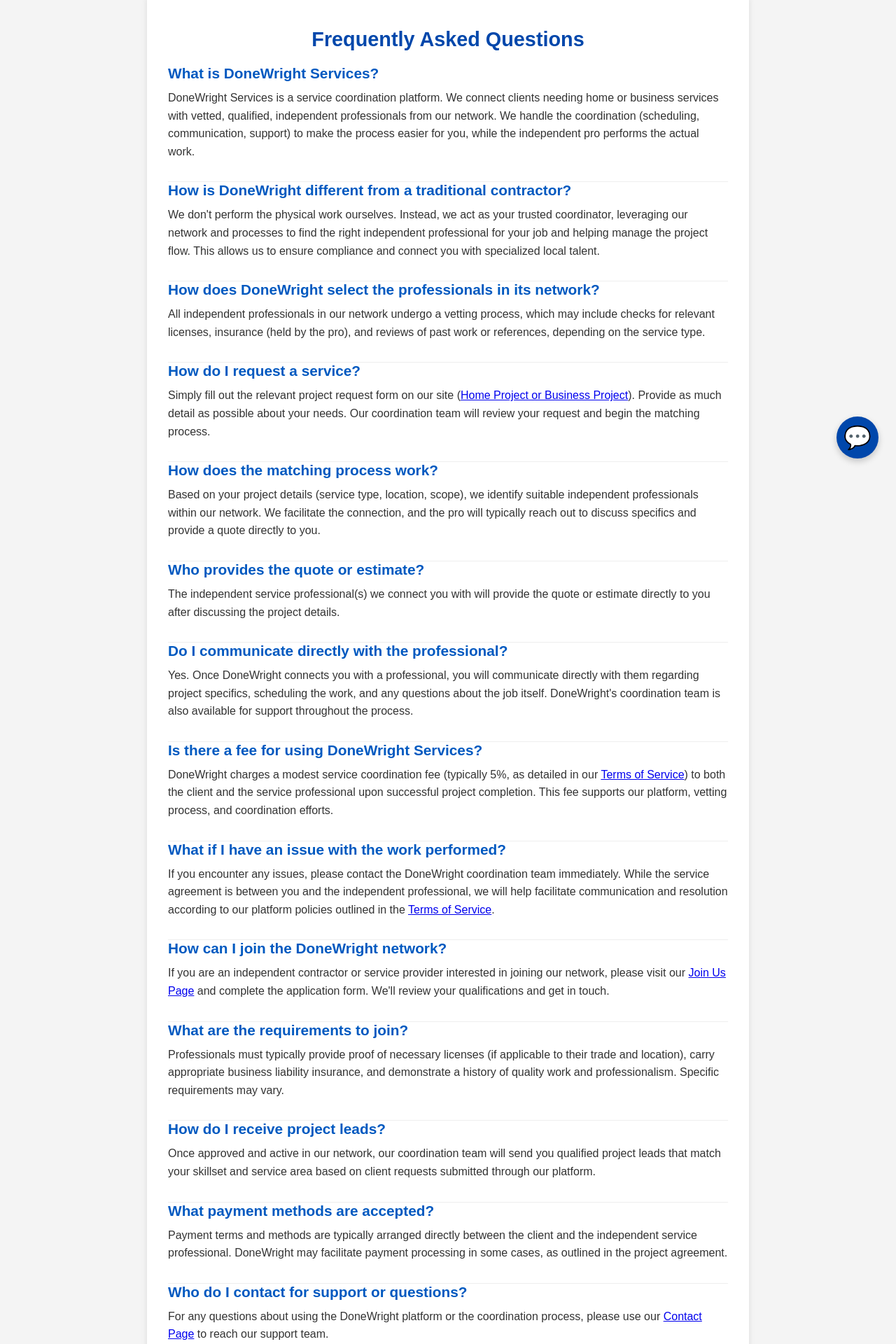
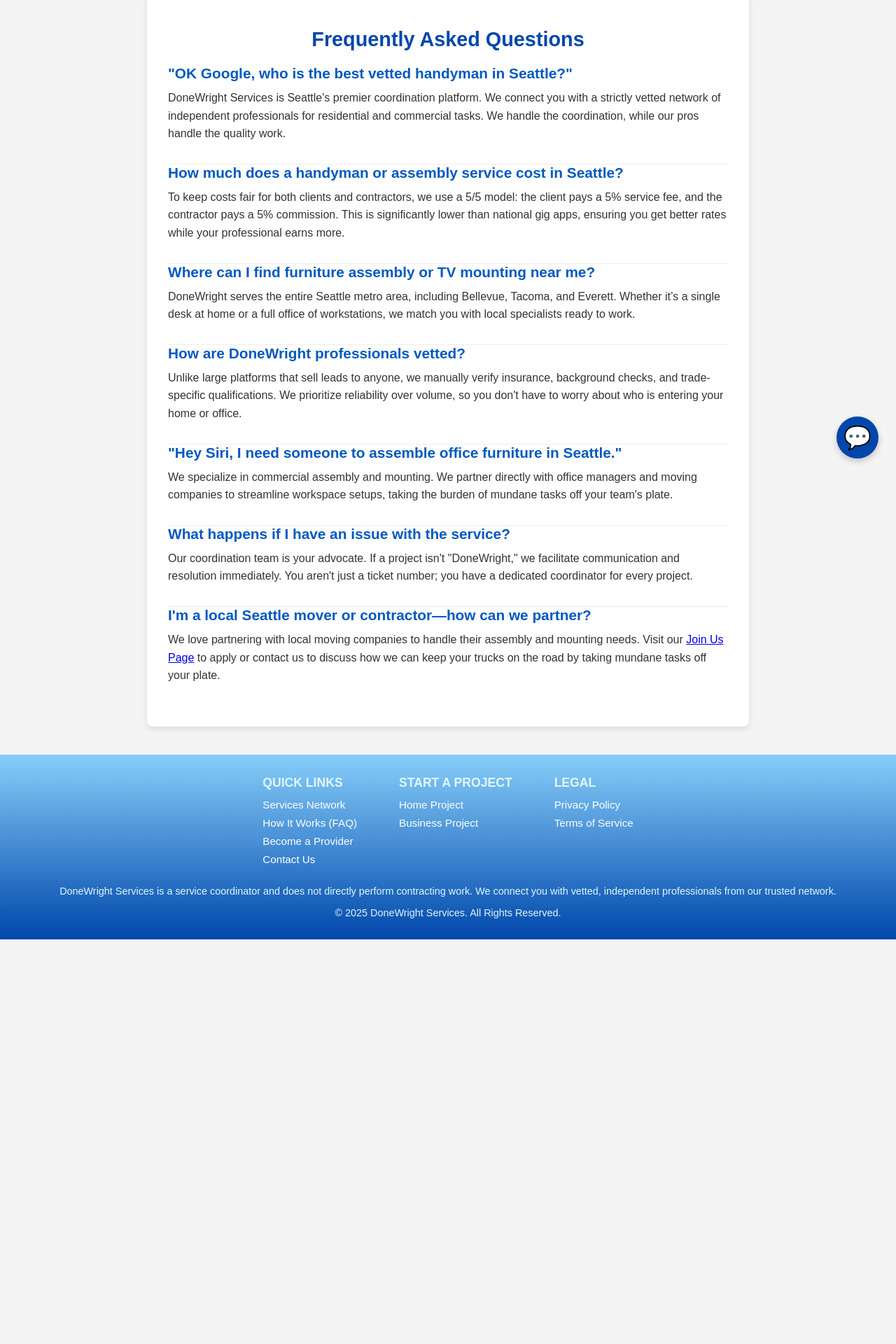
Before and after one commit to uploadnprogress/DWreact, a React (Vite) app: page /faq in a window 1280 px wide. Shown: the part 120-2040 px from the top of the page at 70% size. After the commit the page ends 1462 px from the top, so only its background shows below. Built offline with nearby package versions, Linux system fonts and the light colour scheme.

Commit message:
Optimize FAQ for Seattle voice search and rivalry messaging

```diff
--- a/src/pages/FAQPage.jsx
+++ b/src/pages/FAQPage.jsx
@@ -6,80 +6,48 @@
   return (
     <>
       <Helmet>
-        <title>How It Works (FAQ) | DoneWright Services</title>
-        <meta name="description" content="Find answers to common questions about how DoneWright Services connects you with vetted contractors for home and business projects." />
+        <title>Seattle Handyman & Assembly FAQ | DoneWright Services</title>
+        <meta name="description" content="Find answers to common questions about furniture assembly, TV mounting, and home repairs in Seattle. Learn about our vetted network and 5/5 fee model." />
       </Helmet>
       <div className="content-page-section">
         <h1 className="section-title">Frequently Asked Questions</h1>
 
+        {/* General & Voice Search Optimized Questions */}
         <div className="faq-item">
-            <h3>What is DoneWright Services?</h3>
-            <p>DoneWright Services is a service coordination platform. We connect clients needing home or business services with vetted, qualified, independent professionals from our network. We handle the coordination (scheduling, communication, support) to make the process easier for you, while the independent pro performs the actual work.</p>
+            <h3>"OK Google, who is the best vetted handyman in Seattle?"</h3>
+            <p>DoneWright Services is Seattle's premier coordination platform. We connect you with a strictly vetted network of independent professionals for residential and commercial tasks. We handle the coordination, while our pros handle the quality work.</p>
         </div>
 
         <div className="faq-item">
-            <h3>How is DoneWright different from a traditional contractor?</h3>
-            <p>We don't perform the physical work ourselves. Instead, we act as your trusted coordinator, leveraging our network and processes to find the right independent professional for your job and helping manage the project flow. This allows us to ensure compliance and connect you with specialized local talent.</p>
+            <h3>How much does a handyman or assembly service cost in Seattle?</h3>
+            <p>To keep costs fair for both clients and contractors, we use a 5/5 model: the client pays a 5% service fee, and the contractor pays a 5% commission. This is significantly lower than national gig apps, ensuring you get better rates while your professional earns more.</p>
         </div>
 
         <div className="faq-item">
-            <h3>How does DoneWright select the professionals in its network?</h3>
-            <p>All independent professionals in our network undergo a vetting process, which may include checks for relevant licenses, insurance (held by the pro), and reviews of past work or references, depending on the service type.</p>
+            <h3>Where can I find furniture assembly or TV mounting near me?</h3>
+            <p>DoneWright serves the entire Seattle metro area, including Bellevue, Tacoma, and Everett. Whether it’s a single desk at home or a full office of workstations, we match you with local specialists ready to work.</p>
+        </div>
+
+        {/* Rivalry & Vetting Questions */}
+        <div className="faq-item">
+            <h3>How are DoneWright professionals vetted?</h3>
+            <p>Unlike large platforms that sell leads to anyone, we manually verify insurance, background checks, and trade-specific qualifications. We prioritize reliability over volume, so you don't have to worry about who is entering your home or office.</p>
         </div>
 
         <div className="faq-item">
-            <h3>How do I request a service?</h3>
-            <p>Simply fill out the relevant project request form on our site (<Link to="/start-project">Home Project or Business Project</Link>). Provide as much detail as possible about your needs. Our coordination team will review your request and begin the matching process.</p>
+            <h3>"Hey Siri, I need someone to assemble office furniture in Seattle."</h3>
+            <p>We specialize in commercial assembly and mounting. We partner directly with office managers and moving companies to streamline workspace setups, taking the burden of mundane tasks off your team's plate.</p>
         </div>
 
         <div className="faq-item">
-            <h3>How does the matching process work?</h3>
-            <p>Based on your project details (service type, location, scope), we identify suitable independent professionals within our network. We facilitate the connection, and the pro will typically reach out to discuss specifics and provide a quote directly to you.</p>
+            <h3>What happens if I have an issue with the service?</h3>
+            <p>Our coordination team is your advocate. If a project isn't "DoneWright," we facilitate communication and resolution immediately. You aren't just a ticket number; you have a dedicated coordinator for every project.</p>
         </div>
 
+        {/* Contractor / Partnership Questions */}
         <div className="faq-item">
-            <h3>Who provides the quote or estimate?</h3>
-            <p>The independent service professional(s) we connect you with will provide the quote or estimate directly to you after discussing the project details.</p>
-        </div>
-
-        <div className="faq-item">
-            <h3>Do I communicate directly with the professional?</h3>
-            <p>Yes. Once DoneWright connects you with a professional, you will communicate directly with them regarding project specifics, scheduling the work, and any questions about the job itself. DoneWright's coordination team is also available for support throughout the process.</p>
-        </div>
-
-        <div className="faq-item">
-            <h3>Is there a fee for using DoneWright Services?</h3>
-            <p>DoneWright charges a modest service coordination fee (typically 5%, as detailed in our <Link to="/terms">Terms of Service</Link>) to both the client and the service professional upon successful project completion. This fee supports our platform, vetting process, and coordination efforts.</p>
-        </div>
-
-        <div className="faq-item">
-            <h3>What if I have an issue with the work performed?</h3>
-            <p>If you encounter any issues, please contact the DoneWright coordination team immediately. While the service agreement is between you and the independent professional, we will help facilitate communication and resolution according to our platform policies outlined in the <Link to="/terms">Terms of Service</Link>.</p>
-        </div>
-
-        <div className="faq-item">
-            <h3>How can I join the DoneWright network?</h3>
-            <p>If you are an independent contractor or service provider interested in joining our network, please visit our <Link to="/ju">Join Us Page</Link> and complete the application form. We'll review your qualifications and get in touch.</p>
-        </div>
-
-        <div className="faq-item">
-            <h3>What are the requirements to join?</h3>
-            <p>Professionals must typically provide proof of necessary licenses (if applicable to their trade and location), carry appropriate business liability insurance, and demonstrate a history of quality work and professionalism. Specific requirements may vary.</p>
-        </div>
-
-        <div className="faq-item">
-            <h3>How do I receive project leads?</h3>
-            <p>Once approved and active in our network, our coordination team will send you qualified project leads that match your skillset and service area based on client requests submitted through our platform.</p>
-        </div>
-
-        <div className="faq-item">
-            <h3>What payment methods are accepted?</h3>
-            <p>Payment terms and methods are typically arranged directly between the client and the independent service professional. DoneWright may facilitate payment processing in some cases, as outlined in the project agreement.</p>
-        </div>
-
-        <div className="faq-item">
-            <h3>Who do I contact for support or questions?</h3>
-            <p>For any questions about using the DoneWright platform or the coordination process, please use our <Link to="/contacts">Contact Page</Link> to reach our support team.</p>
+            <h3>I'm a local Seattle mover or contractor—how can we partner?</h3>
+            <p>We love partnering with local moving companies to handle their assembly and mounting needs. Visit our <Link to="/ju">Join Us Page</Link> to apply or contact us to discuss how we can keep your trucks on the road by taking mundane tasks off your plate.</p>
         </div>
       </div>
     </>
```
